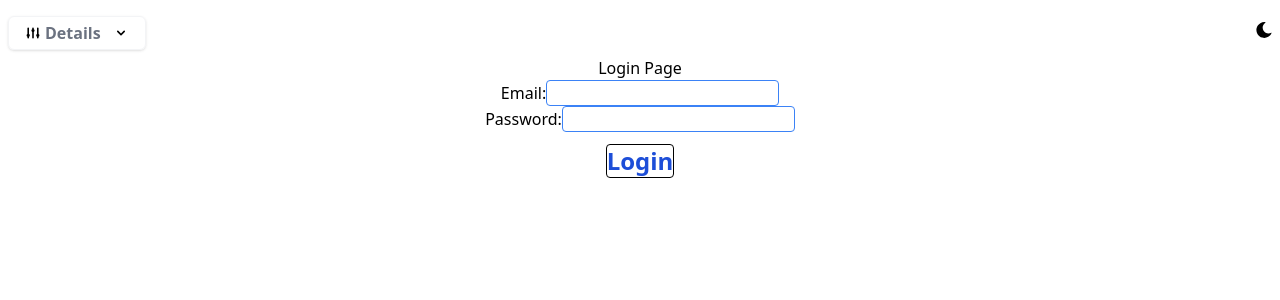
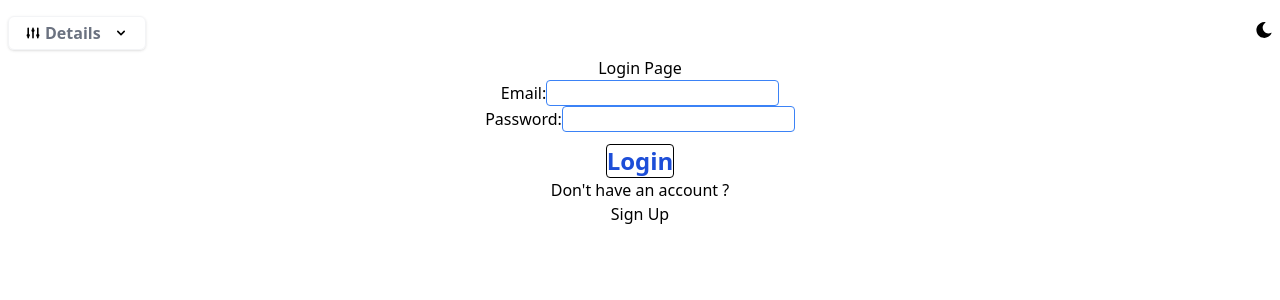
Before and after one commit to tushargoyal07/OnBoard-Frontend, a Next.js app: page /login in a window 1280 px wide. Shown: the top 300 px of the page. Built offline with nearby package versions, Linux system fonts and the light colour scheme.

Commit message:
fix: code structure

```diff
--- a/src/app/login/page.tsx
+++ b/src/app/(auth)/login/page.tsx
@@ -1,9 +1,12 @@
 "use client";
+import { useRouter } from "next/navigation";
 import React, { useState } from "react";
 
 export default function LoginPage() {
   const [email, setEmail] = useState("");
   const [password, setPassword] = useState("");
+
+  const router = useRouter();
 
   const handleEmailChange = (e: React.ChangeEvent<HTMLInputElement>) => {
     setEmail(e.target.value);
@@ -31,11 +34,11 @@ export default function LoginPage() {
       );
       if (res.ok) {
         const data = await res.text();
-        console.log(data); // This will log "Login Successful" as plain text
-        document.cookie = 'access_token = ${data}; path=/; SameSite=None; Secure';
+        console.log(data);
       } else {
         console.log("Login failed");
       }
+      router.push("/");
     } catch (err) {
       console.log(err);
     }
@@ -70,6 +73,11 @@ export default function LoginPage() {
           Login
         </button>
       </form>
+
+      <div className="">
+        <p>Don&apos;t have an account ?</p>
+        <button onClick={() => router.push("/signup")}>Sign Up</button>
+      </div>
     </div>
   );
 }
--- a/src/app/signup/page.tsx
+++ b/src/app/(auth)/signup/page.tsx
@@ -1,6 +1,6 @@
 "use client";
+import { useRouter } from "next/navigation";
 import React, { useState } from "react";
-// import { redirect } from "next/navigation";
 
 export default function Signup() {
   const [formData, setFormData] = useState<{
@@ -9,6 +9,8 @@ export default function Signup() {
     email?: string;
     password?: string;
   }>({ firstname: "", lastname: "", email: "", password: "" });
+
+  const router = useRouter();
 
   const handleChange = (e: React.ChangeEvent<HTMLInputElement>) => {
     setFormData({
@@ -37,8 +39,7 @@ export default function Signup() {
       } else {
         console.log("Sign up failed");
       }
-
-      // redirect("/login");
+      router.push("/login");
     } catch (error) {
       console.log(error);
     }
@@ -91,7 +92,7 @@ export default function Signup() {
       </div>
       <div className="flex gap-4 self-center">
         <p>Alerady have an account ?</p>
-        <button>Sign In</button>
+        <button onClick={() => router.push("/login")}>Sign In</button>
       </div>
     </div>
   );
```
